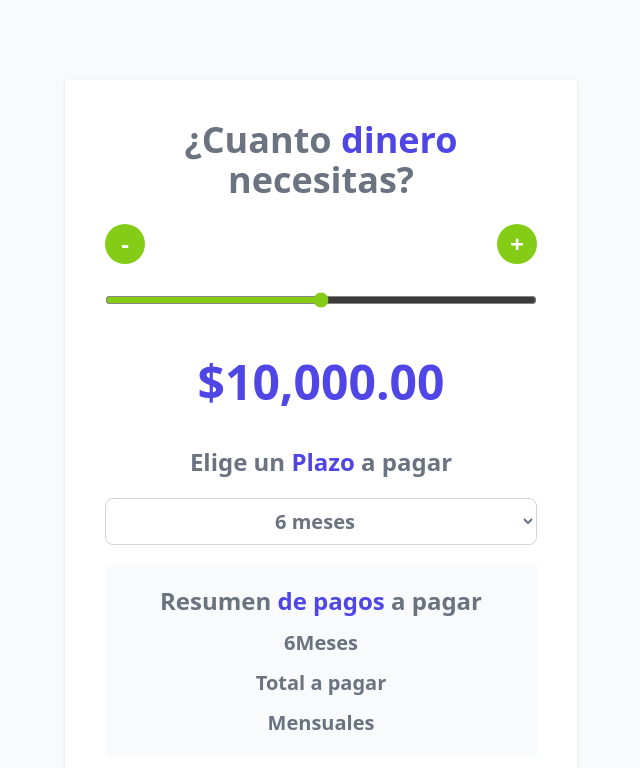
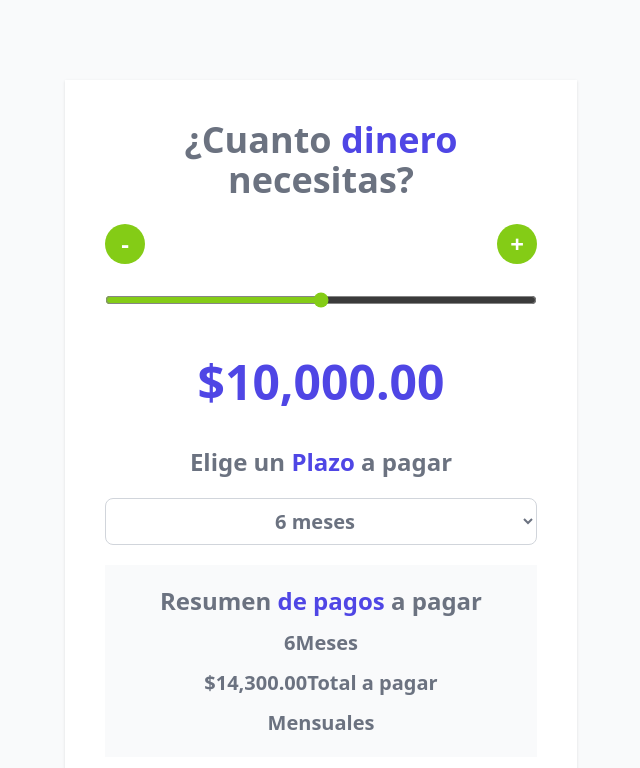
Before and after one commit to ivancardozo11/Loan-rate-calculator-Reactjs, a React (Vite) app: page / in a window 1280 px wide. Shown: the top 768 px of the page, without its empty margins (319-959 px from the left). Built offline with nearby package versions, Linux system fonts and the light colour scheme.

Commit message:
calculate total to pay using useEffect hook

```diff
--- a/src/App.jsx
+++ b/src/App.jsx
@@ -1,4 +1,4 @@
-import { useState } from 'react'
+import { useState, useEffect } from 'react'
 import Header from "./components/Header"
 import Button from "./components/Button"
 import { formatearDinero, calcularTotalPagar } from './helpers'
@@ -9,9 +9,15 @@
   const [meses, setMeses] = useState(6);
   const [total, setTotal] = useState(0);
 
+
   const MIN = 0;
   const MAX = 20000;
   const STEP = 100;
+
+  useEffect(()=>{
+    const resultadoTotalPagar = calcularTotalPagar(cantidad, meses);
+    setTotal(resultadoTotalPagar);
+  }, [cantidad, meses])
 
   function handleChange(e){
     setCantidad(+e.target.value);
@@ -98,7 +104,7 @@
       </h2>
 
       <p className='text-xl text-gray-500 text-center font-bold'>{meses}Meses</p>
-      <p className='text-xl text-gray-500 text-center font-bold'>Total a pagar</p>
+      <p className='text-xl text-gray-500 text-center font-bold'>{formatearDinero(total)}Total a pagar</p>
       <p className='text-xl text-gray-500 text-center font-bold'>Mensuales</p>
       </div>
     </div>
--- a/src/helpers/index.js
+++ b/src/helpers/index.js
@@ -10,22 +10,22 @@
     let total;
 
     if(cantidad < 5000){
-        total = cantidad *1.5;
+        total = cantidad * 1.5;
 
     }else if(cantidad >= 5000 && cantidad < 10000){
-        total= cantidad * 1.4;
+        total = cantidad * 1.4;
 
     }else if(cantidad >= 10000 && cantidad < 15000){
-        total = cantidad *1.3;
+        total = cantidad * 1.3;
 
     }else{
-        total = cantidad *1.2;
+        total = cantidad * 1.2;
     }
 
     if (plazo === 6){
         total *= 1.1;
         }else if(plazo === 12){
-            total *= 1.1;
+            total *= 1.2;
         }else{
             total *= 1.3;
         }
```
